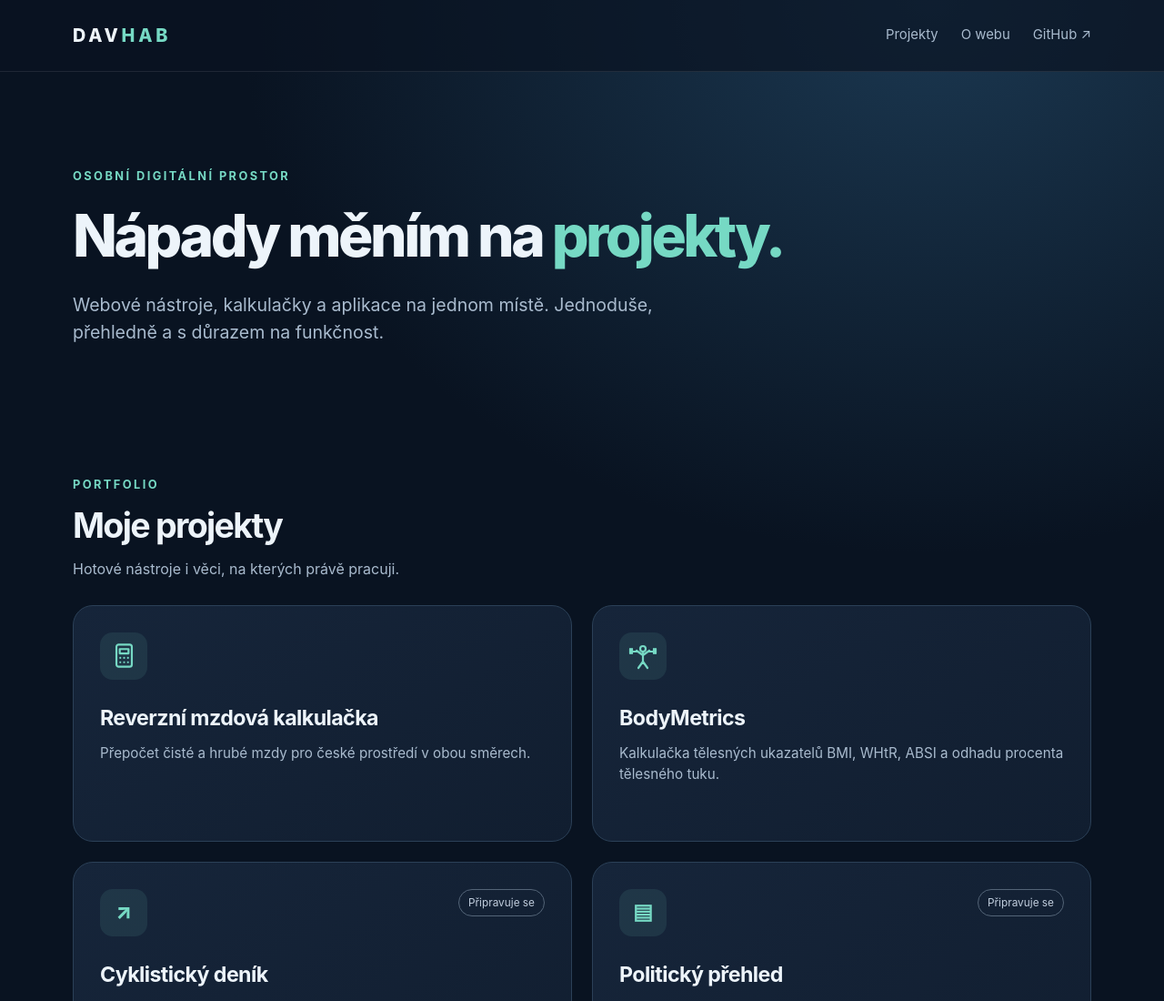
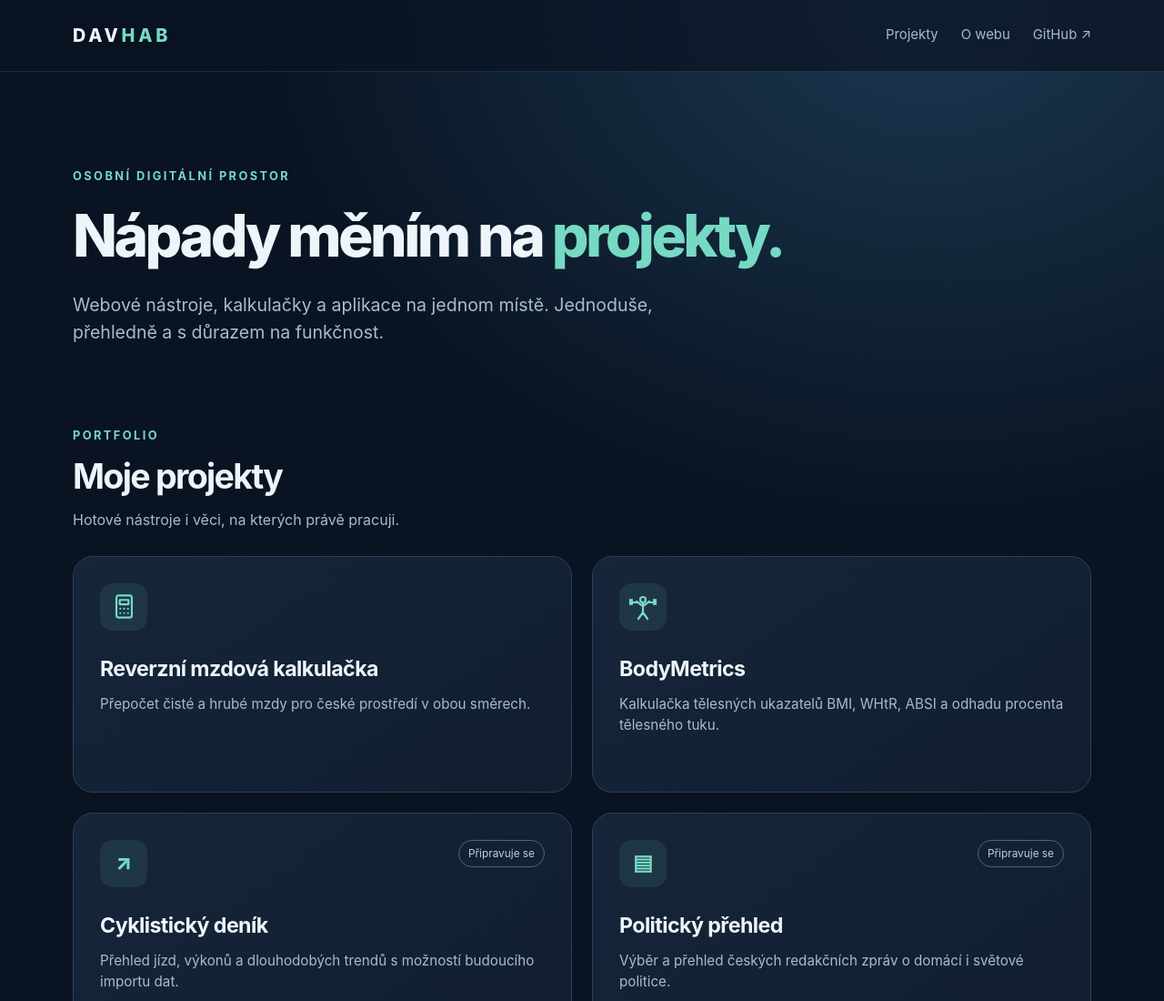
Before and after one commit to Trixiegames/trixiegames.github.io, a plain HTML site: page index.html in a window 1280 px wide. Shown: the top 1100 px of the page at 91% size. Drawn offline with Linux system fonts and the light colour scheme.

Commit message:
Reduce spacing before Portfolio section

```diff
--- a/index.html
+++ b/index.html
@@ -14,13 +14,13 @@ a{color:inherit}a:focus-visible{outline:3px solid var(--accent);outline-offset:5
 .wrap{width:min(1120px,calc(100% - 40px));margin-inline:auto}
 header{border-bottom:1px solid #ffffff17;background:#091321ad}nav{display:flex;align-items:center;justify-content:space-between;min-height:78px;gap:20px}
 .brand{font-size:1.24rem;font-weight:800;letter-spacing:.19em;text-decoration:none}.brand i{font-style:normal;color:var(--accent)}.navlinks{display:flex;gap:25px}.navlinks a{text-decoration:none;color:var(--muted);font-size:.93rem}.navlinks a:hover{color:white}
-.hero{padding:105px 0 90px;max-width:100%}.eyebrow{font-size:.8rem;letter-spacing:.19em;text-transform:uppercase;color:var(--accent);font-weight:750}.hero h1{font-size:clamp(2rem,5vw,4rem);line-height:1.1;letter-spacing:-.055em;margin:20px 0 26px;font-weight:800;white-space:nowrap}.hero h1 span{color:var(--accent)}.hero p{font-size:clamp(1rem,2.2vw,1.22rem);color:var(--muted);max-width:680px;margin:0 0 32px}.cta{display:inline-flex;gap:12px;align-items:center;padding:14px 21px;border:1px solid var(--accent);background:var(--accent);color:#08251f;text-decoration:none;font-weight:750;border-radius:12px}.cta:hover{background:#a1ebdc}
+.hero{padding:105px 0 36px;max-width:100%}.eyebrow{font-size:.8rem;letter-spacing:.19em;text-transform:uppercase;color:var(--accent);font-weight:750}.hero h1{font-size:clamp(2rem,5vw,4rem);line-height:1.1;letter-spacing:-.055em;margin:20px 0 26px;font-weight:800;white-space:nowrap}.hero h1 span{color:var(--accent)}.hero p{font-size:clamp(1rem,2.2vw,1.22rem);color:var(--muted);max-width:680px;margin:0 0 32px}.cta{display:inline-flex;gap:12px;align-items:center;padding:14px 21px;border:1px solid var(--accent);background:var(--accent);color:#08251f;text-decoration:none;font-weight:750;border-radius:12px}.cta:hover{background:#a1ebdc}
 section{padding:20px 0 70px}.sectionhead{display:flex;align-items:end;justify-content:space-between;gap:20px;margin-bottom:27px}.sectionhead h2{font-size:clamp(1.7rem,4vw,2.35rem);letter-spacing:-.045em;margin:6px 0}.sectionhead p{margin:0;color:var(--muted)}.grid{display:grid;grid-template-columns:repeat(2,minmax(0,1fr));gap:22px}
 .card{border:1px solid var(--line);border-radius:22px;background:linear-gradient(145deg,var(--surface2),var(--surface));padding:29px;min-height:260px;display:flex;flex-direction:column;transition:transform .2s,border-color .2s}.card:hover{transform:translateY(-3px);border-color:#5a7e94}.card-active{text-decoration:none;color:inherit;cursor:pointer}.card-active:hover,.card-active:focus-visible{border-color:var(--accent)}
 .card-top{display:flex;justify-content:space-between;align-items:start;gap:15px}.symbol{display:grid;place-items:center;width:52px;height:52px;border-radius:14px;background:#76d9c41a;color:var(--accent);font-size:1.45rem;font-weight:800}.state{font-size:.74rem;border:1px solid #4c8e80;color:#9ce7d7;padding:5px 10px;border-radius:100px}.state.soon{border-color:#536477;color:#c0cddd}.card h3{font-size:1.45rem;letter-spacing:-.025em;margin:25px 0 8px}.card p{color:var(--muted);margin:0 0 24px;font-size:.95rem}.card .link{margin-top:auto;font-weight:720;color:var(--accent);text-decoration:none;width:fit-content}.card .link:hover{text-decoration:underline}.card .soontext{margin-top:auto;color:#c0cddd;font-size:.86rem}
 .about{border-top:1px solid var(--line);padding:52px 0}.aboutinner{display:flex;justify-content:space-between;align-items:center;gap:24px}.about h2{margin:0 0 8px}.about p{margin:0;color:var(--muted);max-width:700px}.about a{white-space:nowrap;text-decoration:none;border:1px solid var(--line);padding:11px 17px;border-radius:10px}.about a:hover{border-color:var(--accent)}
 footer{border-top:1px solid #ffffff17;color:var(--muted);font-size:.84rem;padding:24px 0 35px}.foot{display:flex;justify-content:space-between;gap:16px}footer a{color:var(--muted)}
-@media(max-width:700px){.wrap{width:min(100% - 32px,1120px)}.navlinks{gap:13px}.navlinks a{font-size:.83rem}.hero{padding:75px 0 68px}.hero h1{white-space:normal;font-size:clamp(2rem,7vw,3.2rem)}.grid{grid-template-columns:1fr}.card{min-height:235px;padding:25px}.aboutinner{align-items:start;flex-direction:column}.foot{flex-direction:column}}
+@media(max-width:700px){.wrap{width:min(100% - 32px,1120px)}.navlinks{gap:13px}.navlinks a{font-size:.83rem}.hero{padding:75px 0 28px}.hero h1{white-space:normal;font-size:clamp(2rem,7vw,3.2rem)}.grid{grid-template-columns:1fr}.card{min-height:235px;padding:25px}.aboutinner{align-items:start;flex-direction:column}.foot{flex-direction:column}}
 @media(prefers-reduced-motion:reduce){html{scroll-behavior:auto}.card{transition:none}.card:hover{transform:none}}
 </style>
 </head>
```
